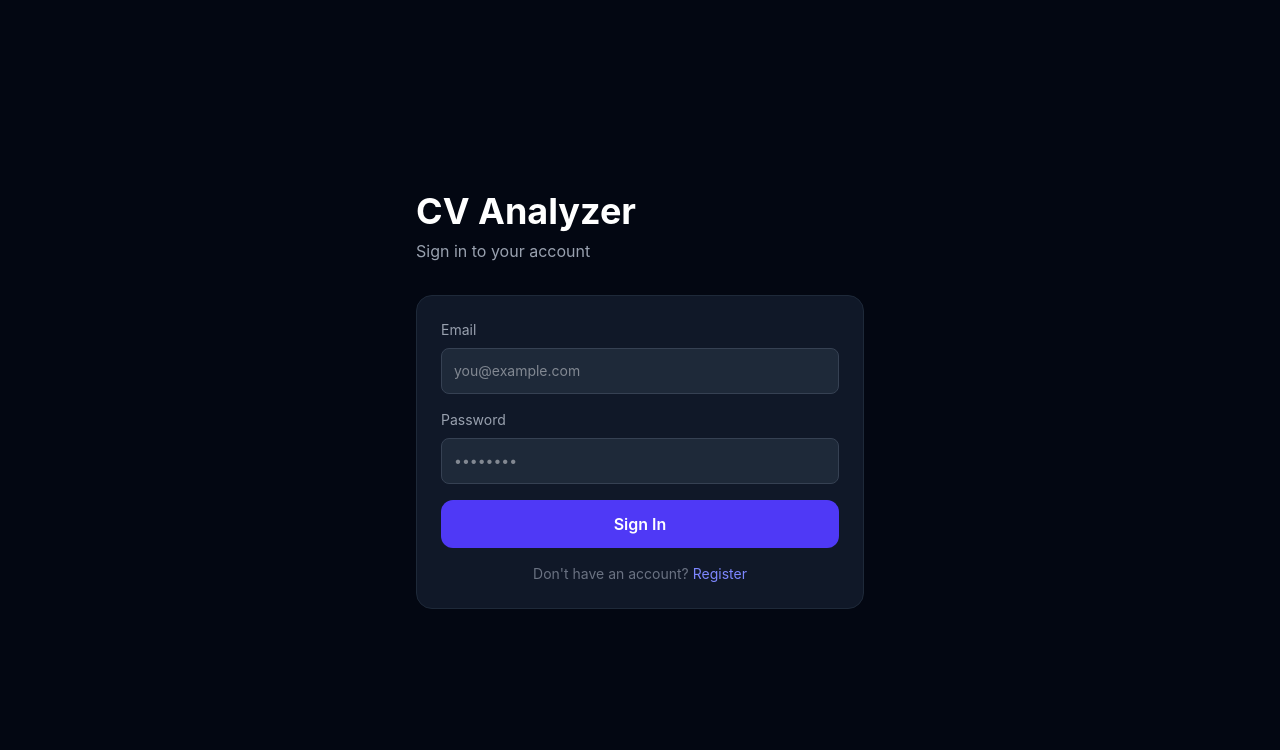
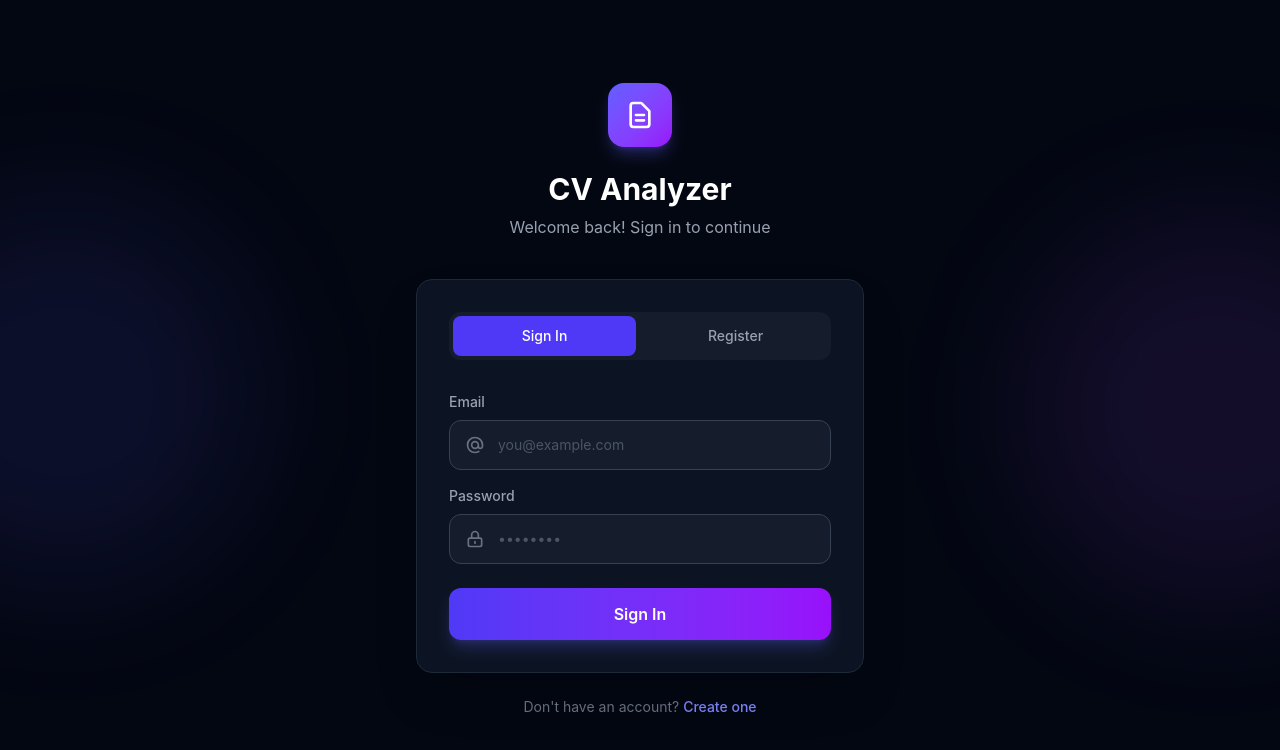
Before and after one commit to Axel26-prog/cv-analyzer, a React (Vite) app in the folder frontend/: page / in a window 1280 px wide. Shown: the top 750 px of the page. Built offline with nearby package versions, Linux system fonts and the light colour scheme; no server answers.

Commit message:
feat: redesign AuthForm with modern login/register UI
- Gradient background with blur effects
- Logo with shadow glow
- Tab-based toggle between Sign In / Register
- Input fields with icons
- Real-time password validation indicators
- Error alerts with icons
- Modern gradient submit button

```diff
--- a/frontend/src/AuthForm.jsx
+++ b/frontend/src/AuthForm.jsx
@@ -54,61 +54,138 @@
     }
   }
 
+  const handleKeyDown = (e) => {
+    if (e.key === 'Enter') handleSubmit()
+  }
+
   return (
-    <div className='min-h-screen bg-gray-950 text-white flex items-center justify-center p-8'>
-      <div className='w-full max-w-md'>
-        <div className='mb-8'>
-          <h1 className='text-4xl font-bold text-white'>CV Analyzer</h1>
-          <p className='text-gray-400 mt-2'>{isLogin ? 'Sign in to your account' : 'Create an account'}</p>
+    <div className='min-h-screen bg-gray-950 text-white flex items-center justify-center p-6'>
+      {/* Background Effects */}
+      <div className='absolute inset-0 overflow-hidden'>
+        <div className='absolute top-1/4 -left-32 w-96 h-96 bg-indigo-500/10 rounded-full blur-3xl' />
+        <div className='absolute bottom-1/4 -right-32 w-96 h-96 bg-purple-500/10 rounded-full blur-3xl' />
       </div>
 
-        <div className='bg-gray-900 rounded-2xl p-6 border border-gray-800 space-y-4'>
-          <div>
-            <label className='block text-sm text-gray-400 mb-2'>Email</label>
+      <div className='relative w-full max-w-md'>
+        {/* Logo & Header */}
+        <div className='text-center mb-10'>
+          <div className='inline-flex items-center justify-center w-16 h-16 rounded-2xl bg-gradient-to-br from-indigo-500 to-purple-600 mb-6 shadow-lg shadow-indigo-500/30'>
+            <svg className='w-8 h-8 text-white' fill='none' stroke='currentColor' viewBox='0 0 24 24'>
+              <path strokeLinecap='round' strokeLinejoin='round' strokeWidth={2} d='M9 12h6m-6 4h6m2 5H7a2 2 0 01-2-2V5a2 2 0 012-2h5.586a1 1 0 01.707.293l5.414 5.414a1 1 0 01.293.707V19a2 2 0 01-2 2z' />
+            </svg>
+          </div>
+          <h1 className='text-3xl font-bold text-white mb-2'>CV Analyzer</h1>
+          <p className='text-gray-400'>{isLogin ? 'Welcome back! Sign in to continue' : 'Create your account to get started'}</p>
+        </div>
+
+        {/* Form Card */}
+        <div className='bg-gray-900/80 backdrop-blur-xl rounded-2xl p-8 border border-gray-800 shadow-2xl'>
+          {/* Tabs */}
+          <div className='flex gap-2 p-1 bg-gray-800/50 rounded-xl mb-8'>
+            <button
+              onClick={() => { setIsLogin(true); setError(null) }}
+              className={`flex-1 py-2.5 rounded-lg text-sm font-medium transition-all ${
+                isLogin ? 'bg-indigo-600 text-white' : 'text-gray-400 hover:text-white'
+              }`}
+            >
+              Sign In
+            </button>
+            <button
+              onClick={() => { setIsLogin(false); setError(null) }}
+              className={`flex-1 py-2.5 rounded-lg text-sm font-medium transition-all ${
+                !isLogin ? 'bg-indigo-600 text-white' : 'text-gray-400 hover:text-white'
+              }`}
+            >
+              Register
+            </button>
+          </div>
+
+          {/* Email Field */}
+          <div className='space-y-2 mb-4'>
+            <label className='block text-sm font-medium text-gray-400'>Email</label>
+            <div className='relative'>
+              <div className='absolute inset-y-0 left-0 pl-4 flex items-center pointer-events-none'>
+                <svg className='w-5 h-5 text-gray-500' fill='none' stroke='currentColor' viewBox='0 0 24 24'>
+                  <path strokeLinecap='round' strokeLinejoin='round' strokeWidth={2} d='M16 12a4 4 0 10-8 0 4 4 0 008 0zm0 0v1.5a2.5 2.5 0 005 0V12a9 9 0 10-9 9m4.5-1.206a8.959 8.959 0 01-4.5 1.207' />
+                </svg>
+              </div>
               <input
                 type='email'
                 value={email}
                 onChange={e => setEmail(e.target.value)}
-              className='w-full bg-gray-800 text-gray-200 rounded-lg p-3 text-sm outline-none border border-gray-700 focus:border-indigo-500'
+                onKeyDown={handleKeyDown}
+                className='w-full bg-gray-800/50 text-gray-200 rounded-xl pl-12 pr-4 py-3.5 text-sm outline-none border border-gray-700 focus:border-indigo-500 transition-colors placeholder-gray-600'
                 placeholder='you@example.com'
               />
             </div>
-          <div>
-            <label className='block text-sm text-gray-400 mb-2'>Password</label>
+          </div>
+
+          {/* Password Field */}
+          <div className='space-y-2 mb-6'>
+            <label className='block text-sm font-medium text-gray-400'>Password</label>
+            <div className='relative'>
+              <div className='absolute inset-y-0 left-0 pl-4 flex items-center pointer-events-none'>
+                <svg className='w-5 h-5 text-gray-500' fill='none' stroke='currentColor' viewBox='0 0 24 24'>
+                  <path strokeLinecap='round' strokeLinejoin='round' strokeWidth={2} d='M12 15v2m-6 4h12a2 2 0 002-2v-6a2 2 0 00-2-2H6a2 2 0 00-2 2v6a2 2 0 002 2zm10-10V7a4 4 0 00-8 0v4h8z' />
+                </svg>
+              </div>
               <input
                 type='password'
                 value={password}
                 onChange={e => setPassword(e.target.value)}
-              className='w-full bg-gray-800 text-gray-200 rounded-lg p-3 text-sm outline-none border border-gray-700 focus:border-indigo-500'
+                onKeyDown={handleKeyDown}
+                className='w-full bg-gray-800/50 text-gray-200 rounded-xl pl-12 pr-4 py-3.5 text-sm outline-none border border-gray-700 focus:border-indigo-500 transition-colors placeholder-gray-600'
                 placeholder='••••••••'
               />
+            </div>
             {!isLogin && (
-              <p className='text-xs text-gray-500 mt-1'>Min 8 characters, one uppercase letter and one number</p>
+              <div className='flex gap-4 mt-2'>
+                <span className={`text-xs ${password.length >= 8 ? 'text-emerald-400' : 'text-gray-500'}`}>8+ chars</span>
+                <span className={`text-xs ${/[A-Z]/.test(password) ? 'text-emerald-400' : 'text-gray-500'}`}>Uppercase</span>
+                <span className={`text-xs ${/[0-9]/.test(password) ? 'text-emerald-400' : 'text-gray-500'}`}>Number</span>
+              </div>
             )}
           </div>
 
+          {/* Error Alert */}
           {error && (
-            <div className='bg-red-900/30 border border-red-700 text-red-400 rounded-xl p-3 text-sm'>
-              {error}
+            <div className='bg-red-500/10 border border-red-500/30 rounded-xl p-4 mb-6 flex items-center gap-3'>
+              <svg className='w-5 h-5 text-red-400 flex-shrink-0' fill='none' stroke='currentColor' viewBox='0 0 24 24'>
+                <path strokeLinecap='round' strokeLinejoin='round' strokeWidth={2} d='M12 8v4m0 4h.01M21 12a9 9 0 11-18 0 9 9 0 0118 0z' />
+              </svg>
+              <span className='text-red-400 text-sm'>{error}</span>
             </div>
           )}
 
+          {/* Submit Button */}
           <button
             onClick={handleSubmit}
             disabled={loading}
-            className='w-full bg-indigo-600 hover:bg-indigo-500 disabled:bg-gray-700 disabled:text-gray-500 text-white font-semibold py-3 rounded-xl transition-colors'
+            className='w-full py-3.5 bg-gradient-to-r from-indigo-600 to-purple-600 hover:from-indigo-500 hover:to-purple-500 disabled:from-gray-700 disabled:to-gray-700 disabled:cursor-not-allowed text-white font-semibold rounded-xl transition-all duration-200 flex items-center justify-center gap-2 shadow-lg shadow-indigo-500/25'
           >
-            {loading ? 'Loading...' : isLogin ? 'Sign In' : 'Create Account'}
+            {loading
+              ? <>
+                <svg className='animate-spin w-5 h-5' fill='none' viewBox='0 0 24 24'>
+                  <circle className='opacity-25' cx='12' cy='12' r='10' stroke='currentColor' strokeWidth='4' />
+                  <path className='opacity-75' fill='currentColor' d='M4 12a8 8 0 018-8V0C5.373 0 0 5.373 0 12h4zm2 5.291A7.962 7.962 0 014 12H0c0 3.042 1.135 5.824 3 7.938l3-2.647z' />
+                </svg>
+                Processing...
+              </>
+              : isLogin ? 'Sign In' : 'Create Account'}
           </button>
+        </div>
 
-          <p className='text-center text-sm text-gray-500'>
+        {/* Footer */}
+        <p className='text-center text-sm text-gray-500 mt-6'>
           {isLogin ? "Don't have an account?" : 'Already have an account?'}{' '}
-            <button onClick={() => { setIsLogin(!isLogin); setError(null) }} className='text-indigo-400 hover:text-indigo-300'>
-              {isLogin ? 'Register' : 'Sign In'}
+          <button
+            onClick={() => { setIsLogin(!isLogin); setError(null) }}
+            className='text-indigo-400 hover:text-indigo-300 font-medium'
+          >
+            {isLogin ? 'Create one' : 'Sign in'}
           </button>
         </p>
       </div>
     </div>
-    </div>
   )
 }
```
Lines whose indentation alone changed are shown as unchanged.
